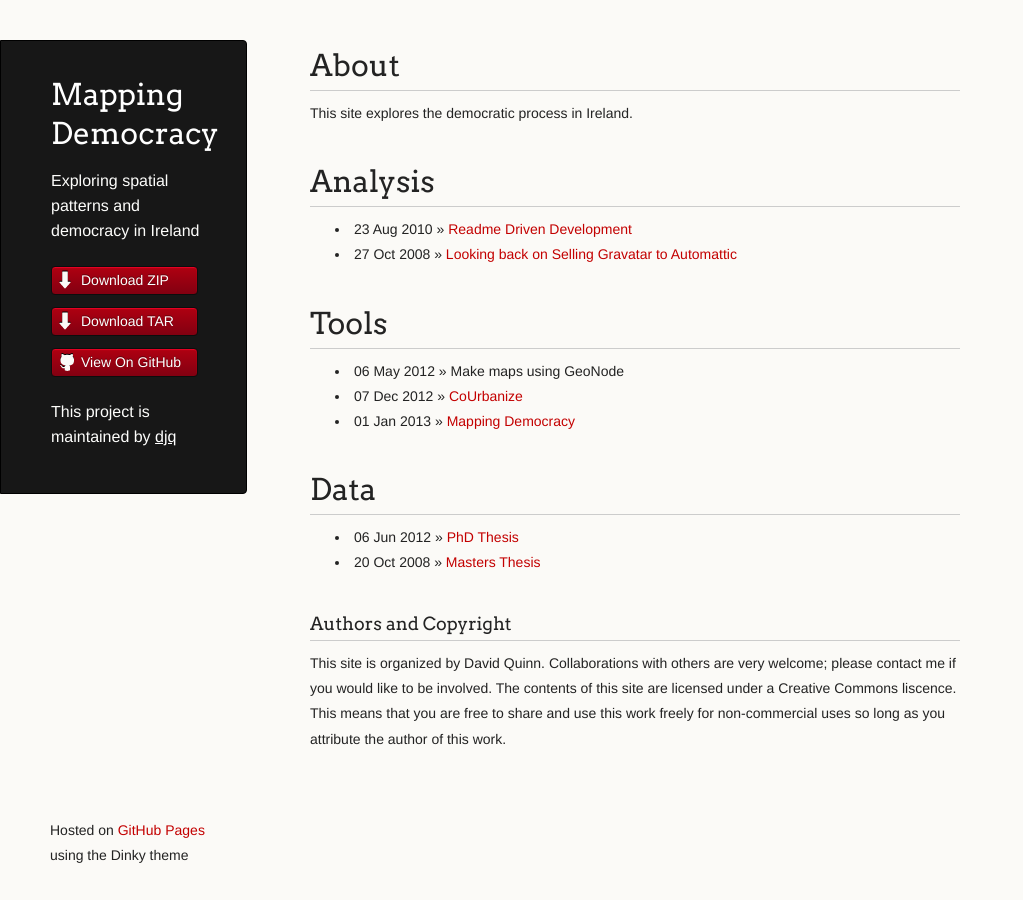
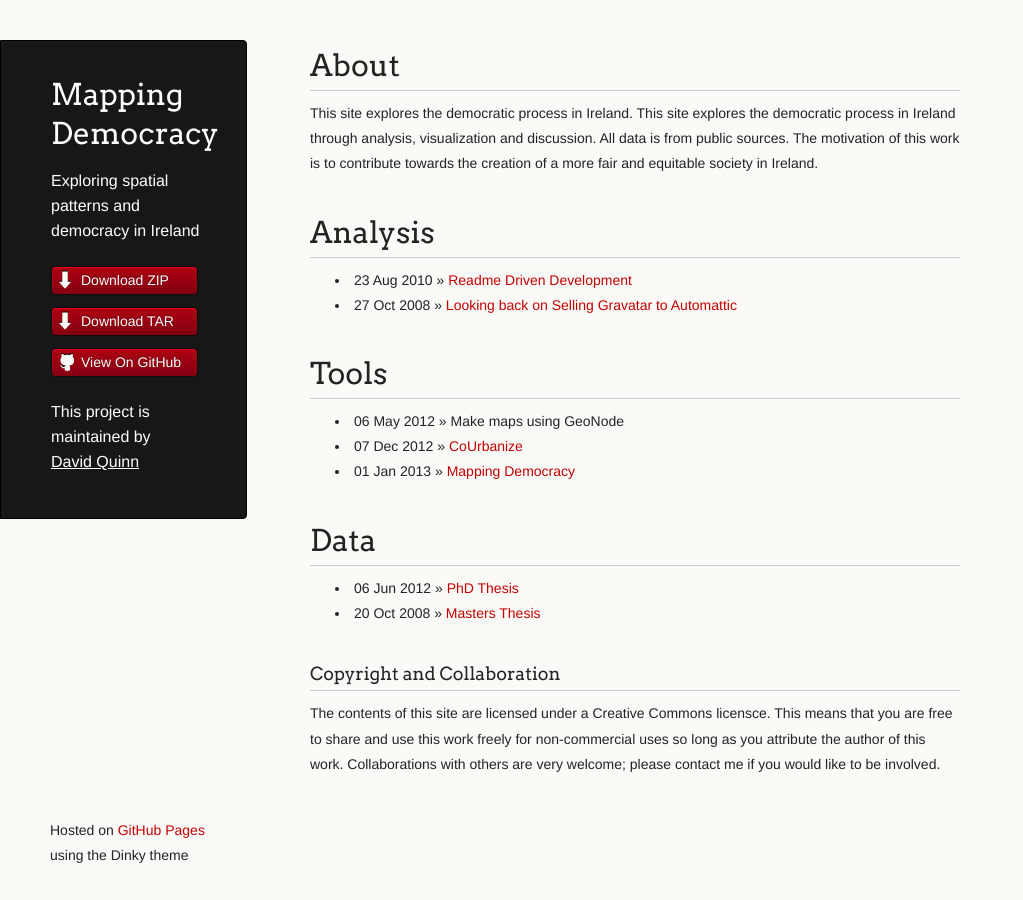
Before and after one commit to djq/mapping_democracy, a Jekyll site: the page built from index.html, in a window 1280 px wide. Shown: the whole page, without its empty margins (0-1023 px from the left). Built offline with Jekyll 4.4.1, drawn with Linux system fonts in a browser that asks for light colours; Markdown is read by kramdown in place of the engine named in the settings.

Commit message:
tweaking layout

```diff
--- a/_layouts/default.html
+++ b/_layouts/default.html
@@ -38,7 +38,7 @@
           <li><a class="buttons github" href="https://github.com/djq/mapping_democracy">View On GitHub</a></li>
         </ul>
 
-        <p class="header">This project is maintained by <a class="header name" href="https://github.com/djq">djq</a></p>
+        <p class="header">This project is maintained by <a class="header name" href="https://djq.me">David Quinn</a></p>
 
 
       </header>
@@ -46,9 +46,9 @@
 
       {{ content }}
 
-<h3>Authors and Copyright</h3>
+<h3>Copyright and Collaboration</h3>
 
-<p>This site is organized by David Quinn. Collaborations with others are very welcome; please contact me if you would like to be involved. The contents of this site are licensed under a Creative Commons liscence. This means that you are free to share and use this work freely for non-commercial uses so long as you attribute the author of this work.</p>
+<p>The contents of this site are licensed under a Creative Commons licensce. This means that you are free to share and use this work freely for non-commercial uses so long as you attribute the author of this work. Collaborations with others are very welcome; please contact me if you would like to be involved. </p>
 
 
       </section>
--- a/index.html
+++ b/index.html
@@ -7,7 +7,7 @@
 
    <h1>About</h1>
   <ul class="posts">
-    <p>This site explores the democratic process in Ireland.</p>
+    <p>This site explores the democratic process in Ireland. This site explores the democratic process in Ireland through analysis, visualization and discussion. All data is from public sources. The motivation of this work is to contribute towards the creation of a more fair and equitable society in Ireland.</p>
   </ul>
 
   <h1>Analysis</h1>
```
